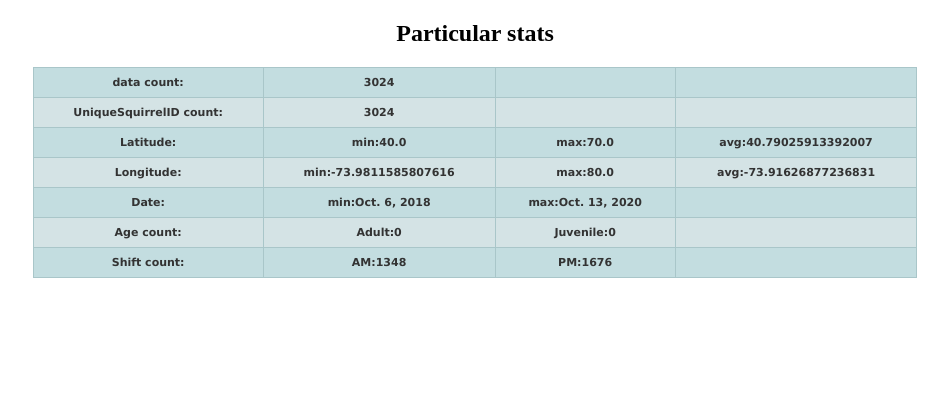
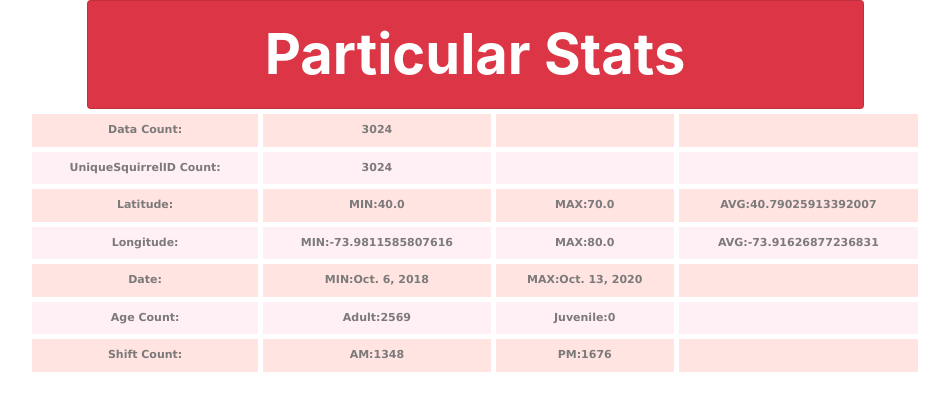
Before and after one commit to thelma0001/squirrel_tracker, a Django app: page /sightings/stats in a window 1280 px wide. Shown: the top 411 px of the page, without its empty margins (165-1114 px from the left). Run offline with Django 3.2, Linux system fonts and the light colour scheme; data comes from the database, SQL or seed files in the repository; both versions use the stored data as it was after the commit; lists and menus that the app fills with data are empty; some libraries are stand-ins or nearby versions.

Commit message:
On branch main: modify the template of 'stats'.

```diff
--- a/sightings/templates/sightings/sightings.html
+++ b/sightings/templates/sightings/sightings.html
@@ -29,10 +29,10 @@
 				<img src="https://photo.orsoon.com/180516/JPG180516_542/52CfGUJEpU_small.jpg" alt="" class="img-rounded" height="330" width="600">
 				<div class="scenes-info r">
 					<h2 class="scenes-title card-body">Find where squirrels live and update their sightings!</h2>
-					<p class="scenes-des black font-italic">Every squirrel has its unique squirrel ID and you can find the specific one according to this number.</p>
-					<p class="scenes-des black ">See statistics of current squirrel databse.</p>
+					<p class="scenes-des black">Every squirrel has its unique squirrel ID and you can find the specific one according to this number.</p>
+					<p class="scenes-des black font-italic font-weight-bold">Click the "Stats" button to see statistics of the initial squirrel databse.</p>
 					<a href="/sightings/stats" class="btn btn-danger btn-sm" role="button">Stats</a>
-					<p class="scenes-des black font-italic">Click the "Update" button to refresh information of squirrels!</p>
+					<p class="scenes-des black font-italic font-weight-bold">Click the "Update" button to refresh information of squirrels!</p>
 				</div>
 			</div>
 		</div>
--- a/sightings/templates/sightings/stats.html
+++ b/sightings/templates/sightings/stats.html
@@ -2,6 +2,12 @@
 <html>
 <head>
 	<title>Park Squirrel Census data</title>
+	<meta charset="utf-8">
+	<meta name="viewport" content="width=device-width, initial-scale=1">
+	<link rel="stylesheet" href="https://cdn.staticfile.org/twitter-bootstrap/4.3.1/css/bootstrap.min.css">
+	<script src="https://cdn.staticfile.org/jquery/3.2.1/jquery.min.js"></script>
+	<script src="https://cdn.staticfile.org/popper.js/1.15.0/umd/popper.min.js"></script>
+	<script src="https://cdn.staticfile.org/twitter-bootstrap/4.3.1/js/bootstrap.min.js"></script>
 </head>
 <script type="text/javascript">
 	function altRows(id){
@@ -36,54 +42,31 @@
 	table.altrowstable {
 	    font-family: verdana,arial,sans-serif;
 	    font-size:11px;
-	    color:#333333;
+	    color:rgb(124, 122, 122);
 	    border-width: 1px;
-	    border-color: #a9c6c9;
+	    border-color:#ffffff;
 	    border-collapse: collapse;
 	}
 	table.altrowstable th {
-	    border-width: 1px;
+	    border-width: 5px;
 	    padding: 8px;
 	    border-style: solid;
-	    border-color: #a9c6c9;
+	    border-color:rgb(255, 255, 255);
 	}
 	table.altrowstable td {
 	    border-width: 1px;
 	    padding: 8px;
 	    border-style: solid;
-	    border-color: #a9c6c9;
+	    border-color:rgb(255, 255, 255);
 	}
 	.oddrowcolor{
-	    background-color:#d4e3e5;
+	    background-color:lavenderblush;
 	}
 	.evenrowcolor{
-	    background-color:#c3dde0;
+	    background-color:mistyrose;
 	}
 </style>
-<style type="text/css">
-	msdn {
 
-	}
-	DIV.msdn {
-		width:80%;
-	PADDING-RIGHT: 6px; PADDING-LEFT: 0px; FONT-SIZE: 13px; PADDING-BOTTOM: 4px; COLOR: #313031; PADDING-TOP: 4px; FONT-FAMILY: Verdana,Tahoma,Arial,Helvetica,Sans-Serif; BACKGROUND-COLOR: #fff; TEXT-ALIGN: right
-	}
-	DIV.msdn A {
-		BORDER-RIGHT: #b7d8ee 1px solid; PADDING-RIGHT: 6px; BORDER-TOP: #b7d8ee 1px solid; PADDING-LEFT: 5px; PADDING-BOTTOM: 4px; MARGIN: 0px 3px; BORDER-LEFT: #b7d8ee 1px solid; COLOR: #0030ce; PADDING-TOP: 5px; BORDER-BOTTOM: #b7d8ee 1px solid; TEXT-DECORATION: none
-	}
-	DIV.msdn A:hover {
-		BORDER-RIGHT: #b7d8ee 1px solid; BORDER-TOP: #b7d8ee 1px solid; BORDER-LEFT: #b7d8ee 1px solid; COLOR: #0066a7; BORDER-BOTTOM: #b7d8ee 1px solid; BACKGROUND-COLOR: #d2eaf6
-	}
-	DIV.pagination A:active {
-		BORDER-RIGHT: #b7d8ee 1px solid; BORDER-TOP: #b7d8ee 1px solid; BORDER-LEFT: #b7d8ee 1px solid; COLOR: #0066a7; BORDER-BOTTOM: #b7d8ee 1px solid; BACKGROUND-COLOR: #d2eaf6
-	}
-	DIV.msdn SPAN.current {
-		BORDER-RIGHT: #b7d8ee 1px solid; PADDING-RIGHT: 6px; BORDER-TOP: #b7d8ee 1px solid; PADDING-LEFT: 5px; FONT-WEIGHT: bold; PADDING-BOTTOM: 4px; MARGIN: 0px 3px; BORDER-LEFT: #b7d8ee 1px solid; COLOR: #444444; PADDING-TOP: 5px; BORDER-BOTTOM: #b7d8ee 1px solid; BACKGROUND-COLOR: #d2eaf6
-	}
-	DIV.msdn SPAN.disabled {
-		DISPLAY: none
-	}
-</style>
 <style type="text/css">
 	input {
 		/*width:20;*/
@@ -92,9 +75,9 @@
 
 	.button {
 		width:100px;
-		height: 30px;
+		height: 50px;
 		margin: 5px 50px;
-		background:#d4e3e5;
+		background:snow;
 	}
 	div {
 		text-align: center;
@@ -104,50 +87,53 @@
 
 </style>
 <body>
-	<div>
-		<h2>Particular stats</h2>
+	<div class="container">
+		<div class="card bg-danger text-white text-center display-4 font-weight-bold">
+			<div class="card-body">Particular Stats</div>
+		</div>
 	</div>
 	<div>
+
 		<table class="altrowstable" id="alternatecolor">
 			<tbody>
 				<tr>
-					<th>data count:</th>
+					<th>Data Count:</th>
 					<th>{{data_count}}</th>
 					<th></th>
 					<th></th>
 				</tr>
 				<tr>
-					<th>UniqueSquirrelID count:</th>
+					<th>UniqueSquirrelID Count:</th>
 					<th>{{Unique_Squirrel_ID_count}}</th>
 					<th></th>
 					<th></th>
 				</tr>
 				<tr>
 					<th>Latitude:</th>
-					<th>min:{{Latitude_min}}</th>
-					<th>max:{{Latitude_max}}</th>
-					<th>avg:{{Latitude_avg}}</th>
+					<th>MIN:{{Latitude_min}}</th>
+					<th>MAX:{{Latitude_max}}</th>
+					<th>AVG:{{Latitude_avg}}</th>
 				</tr>
 				<tr>
 					<th>Longitude:</th>
-					<th>min:{{Longitude_min}}</th>
-					<th>max:{{Longitude_max}}</th>
-					<th>avg:{{Longitude_avg}}</th>
+					<th>MIN:{{Longitude_min}}</th>
+					<th>MAX:{{Longitude_max}}</th>
+					<th>AVG:{{Longitude_avg}}</th>
 				</tr>
 				<tr>
 					<th>Date:</th>
-					<th>min:{{Date_min}} </th>
-					<th>max:{{Date_max}}</th>
+					<th>MIN:{{Date_min}} </th>
+					<th>MAX:{{Date_max}}</th>
 					<th></th>
 				</tr>
 				<tr>
-					<th>Age count:</th>
+					<th>Age Count:</th>
 					<th>Adult:{{Age_Adult_count}}</th>
 					<th>Juvenile:{{Age_Juvenile_count}}</th>
 					<th></th>
 				</tr>
 				<tr>
-					<th>Shift count:</th>
+					<th>Shift Count:</th>
 					<th>AM:{{Shift_AM_count}}</th>
 					<th>PM:{{Shift_PM_count}}</th>
 					<th></th>
--- a/sightings/templates/sightings/update.html
+++ b/sightings/templates/sightings/update.html
@@ -76,7 +76,7 @@
     <br>
     </div>
     <div class="header">
-    <p><input class="btn btn-danger" type="button" onclick="window.location.href='/sightings/{{ sighting.squirrel_id }}/delete'" value="----- Delete this sighting -----"></p>
+    <p><input class="btn btn-danger" type="button" onclick="window.location.href='/sightings/{{ sighting.squirrel_id }}/delete'" value="----- Delete this record -----"></p>
     </div>
     <script src="https://code.jquery.com/jquery-3.2.1.slim.min.js" integrity="sha384-KJ3o2DKtIkvYIK3UENzmM7KCkRr/rE9/Qpg6aAZGJwFDMVNA/GpGFF93hXpG5KkN" crossorigin="anonymous"></script>
     <script src="https://cdnjs.cloudflare.com/ajax/libs/popper.js/1.12.9/umd/popper.min.js" integrity="sha384-ApNbgh9B+Y1QKtv3Rn7W3mgPxhU9K/ScQsAP7hUibX39j7fakFPskvXusvfa0b4Q" crossorigin="anonymous"></script>
--- a/sightings/views.py
+++ b/sightings/views.py
@@ -37,8 +37,8 @@ def stats(request):
 	Unique_Squirrel_ID_count = scd.count()
 	Date_min = scd.filter().aggregate(Min('date'))["date__min"]
 	Date_max = scd.filter().aggregate(Max('date'))["date__max"]
-	Age_Adult_count = scd.filter(age = "Adult").count()
-	Age_Juvenile_count = scd.filter(age = "Juvenile").count()
+	Age_Adult_count = scd.filter(age = "ADULT").count()
+	Age_Juvenile_count = scd.filter(age = "JUVENILE").count()
 	Shift_AM_count = scd.filter(shift = "AM").count()
 	Shift_PM_count = scd.filter(shift = "PM").count()
 	Latitude_min = scd.filter().aggregate(Min('latitude'))["latitude__min"]
```
Also changed, not shown: db.sqlite3, sightings/migrations/0004_auto_20201019_1517.py (added).
